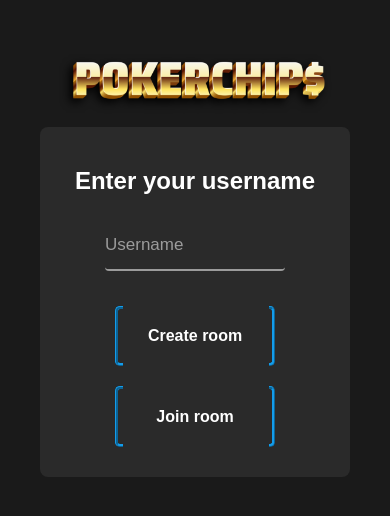
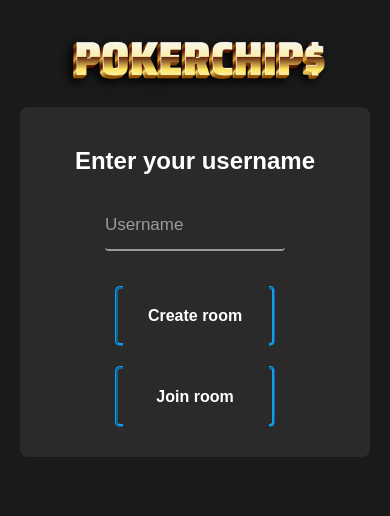
Before and after one commit to w3rr0/poker-chips-api, a React (Vite) app in the folder front/: page / in a window 390 px wide. Shown: the top 516 px of the page. Built offline with nearby package versions, Linux system fonts and the light colour scheme.

Commit message:
smaller page padding on mobile

```diff
--- a/front/src/index.css
+++ b/front/src/index.css
@@ -12,6 +12,12 @@ html, body {
   color: white;
   overflow: hidden;
   height: 100%;
+}
+
+@media (max-width: 500px) {
+  html, body {
+    padding: 10px;
+  }
 }
 
 .container {
@@ -68,6 +74,12 @@ button:hover {
   display: flex;
   flex-direction: row;
   gap: 20px;
+}
+
+@media (max-width: 500px) {
+  .action-buttons {
+    padding: 15px;
+  }
 }
 
 .player-card {
```
